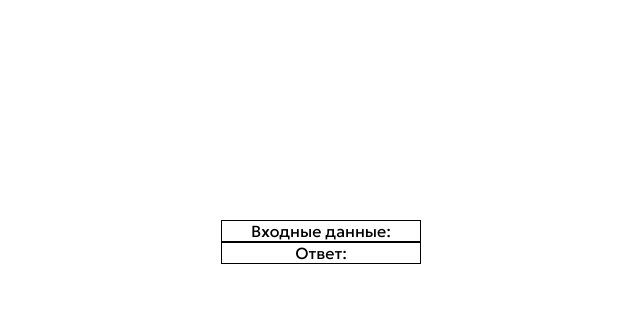
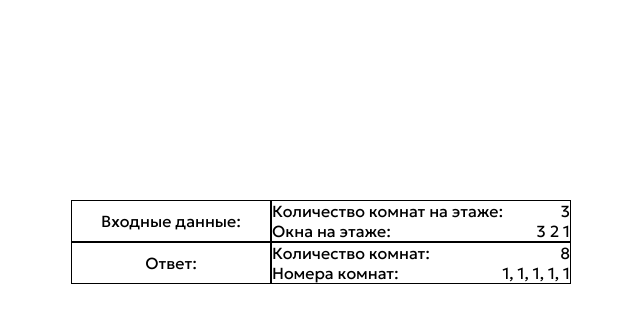
Before and after one commit to ex2mple/ppo_final_it, a Flask app: page / in a window 1280 px wide. Shown: the part 158-481 px from the top of the page, without its empty margins (319-959 px from the left). Run offline with Flask 2, Linux system fonts and the light colour scheme; data that the repository does not hold is empty.

Commit message:
add right column

```diff
--- a/static/index.css
+++ b/static/index.css
@@ -57,7 +57,7 @@ body {
     background-color: yellow;
 }
 
-.central-column {
+.column {
     display: flex;
     flex-direction: column;
     align-items: center;
@@ -65,7 +65,7 @@ body {
     flex: 1;
 }
 
-.central-column .row {
+.column.central .row {
     display: flex;
     width: 200px;
     height: 100%;
@@ -73,3 +73,18 @@ body {
     align-items: center;
     border: solid 1px black;
 }
+
+.column.right .row {
+    display: flex;
+    flex-direction: column;
+    width: 300px;
+    height: 100%;
+    align-items: center;
+    border: solid 1px black;
+}
+
+.column.right .row div {
+    width: 100%;
+    display: flex;
+    justify-content: space-between;
+}
--- a/templates/index.html
+++ b/templates/index.html
@@ -23,12 +23,32 @@
             </div>
             {% endfor %}
             </div>
-            <div class="central-column">
+            <div class="column central">
                 <div class="input-data row">
                     <p>Входные данные:</p>
                 </div>
                 <div class="answer row">
                     <p>Ответ:</p>
+                </div>
+            </div>
+            <div class="column right">
+                <div class="windows-amount row">
+                    <div>
+                        <p>Количество комнат на этаже:</p>
+                        <p>3</p>
+                    </div>
+                    <div>
+                        <p>Окна на этаже:</p><span>3 2 1</span>
+                    </div>
+                </div>
+                <div class="window-on-floor row">
+                    <div>
+                        <p>Количество комнат:</p>
+                        <p>8</p>
+                    </div>
+                    <div>
+                        <p>Номера комнат:</p><span>1, 1, 1, 1, 1</span>
+                    </div>
                 </div>
             </div>
         </div>
```
